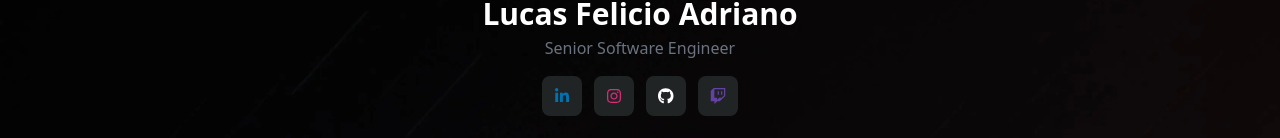
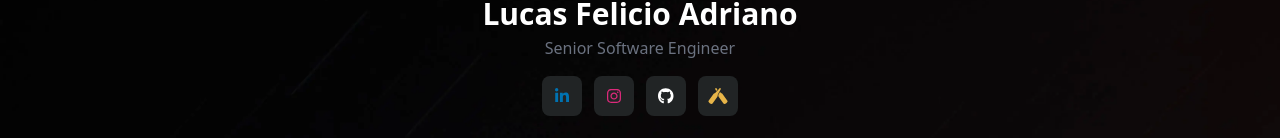
Before and after one commit to lucasadrianof/personal-blog-nextjs, a Next.js app: page / in a window 1280 px wide. Shown: the part 454-592 px from the top of the page. Built offline with nearby package versions, Linux system fonts and the light colour scheme.

Commit message:
Replace Twitch link with Untappd (#42)
chore: replace Twitch link with Untappd

```diff
--- a/src/app/(blog)/globals.css
+++ b/src/app/(blog)/globals.css
@@ -4,6 +4,6 @@
 
 @layer components {
   .after-effect {
-    @apply text-4xl font-bold inline-block relative after:absolute transform after:-translate-y-[50%] after:bg-gradient-to-r from-[#FA5252] to-[#DD2476] after:h-0.5 after:rounded-md after:content-[""] md:after:w-48  after:top-[50%] text-white;
+    @apply text-4xl font-bold inline-block relative after:absolute after:-translate-y-[50%] after:bg-gradient-to-r from-[#FA5252] to-[#DD2476] after:h-0.5 after:rounded-md after:content-[""] md:after:w-48  after:top-[50%] text-white;
   }
 }
--- a/src/components/Social/data.ts
+++ b/src/components/Social/data.ts
@@ -3,7 +3,7 @@ import {
   faGithub,
   faInstagram,
   faLinkedinIn,
-  faTwitch,
+  faUntappd,
 } from '@fortawesome/free-brands-svg-icons'
 
 type SocialMediaType = {
@@ -33,10 +33,10 @@ const socialMedias: SocialMediaType[] = [
     label: 'GitHub',
   },
   {
-    href: 'https://twitch.tv/the_branko',
-    icon: faTwitch,
-    iconClass: 'text-twitch',
-    label: 'Twitch',
+    href: 'https://untappd.com/user/lucasadrianoo',
+    icon: faUntappd,
+    iconClass: 'text-untappd',
+    label: 'Untappd',
   },
 ]
 
--- a/tailwind.config.js
+++ b/tailwind.config.js
@@ -29,7 +29,7 @@ module.exports = {
         },
         instagram: '#DD2A7B',
         linkedIn: '#0072b1',
-        twitch: '#6441A4',
+        untappd: '#E7B549',
       },
       container: {
         center: true,
```
